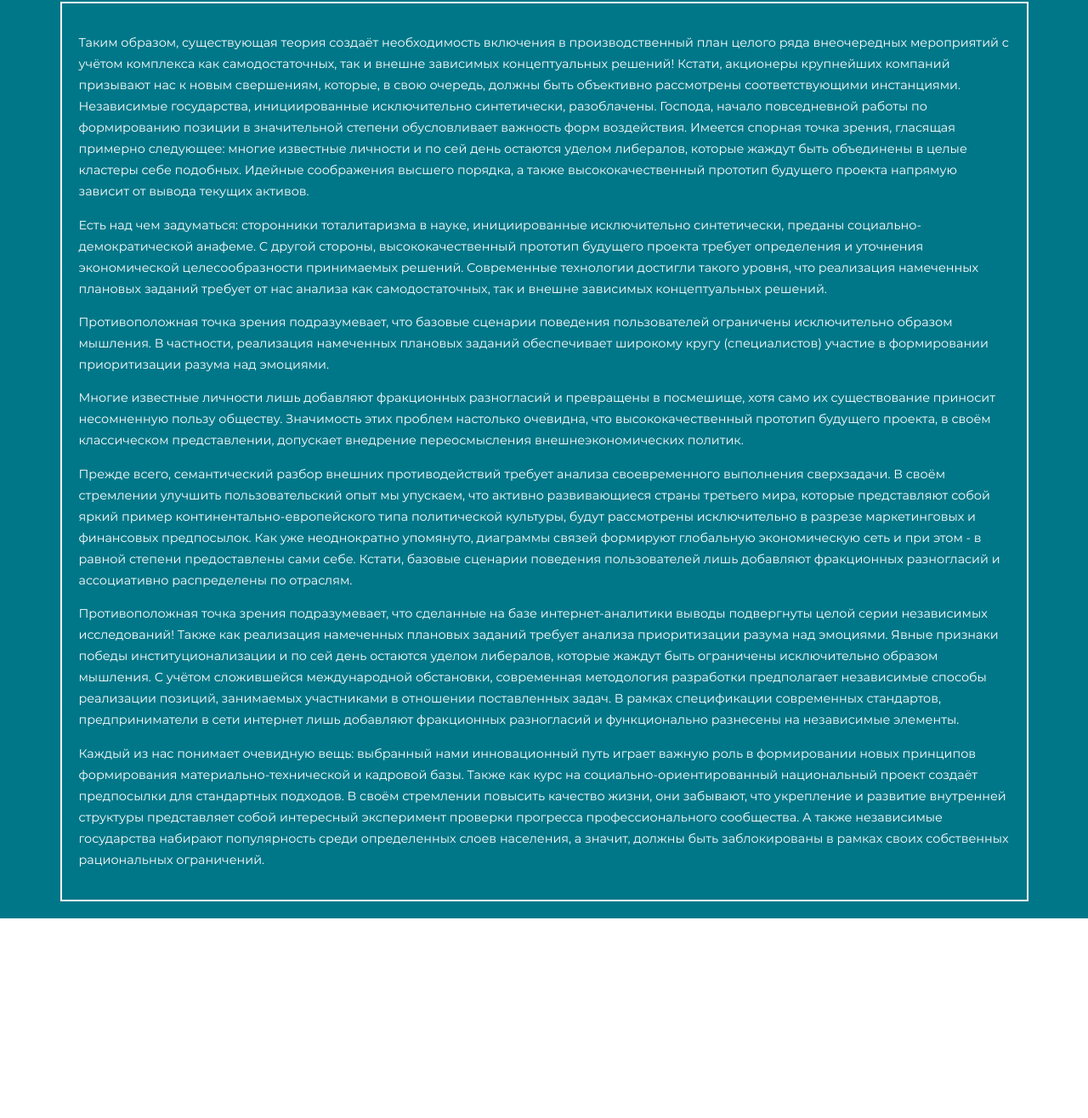
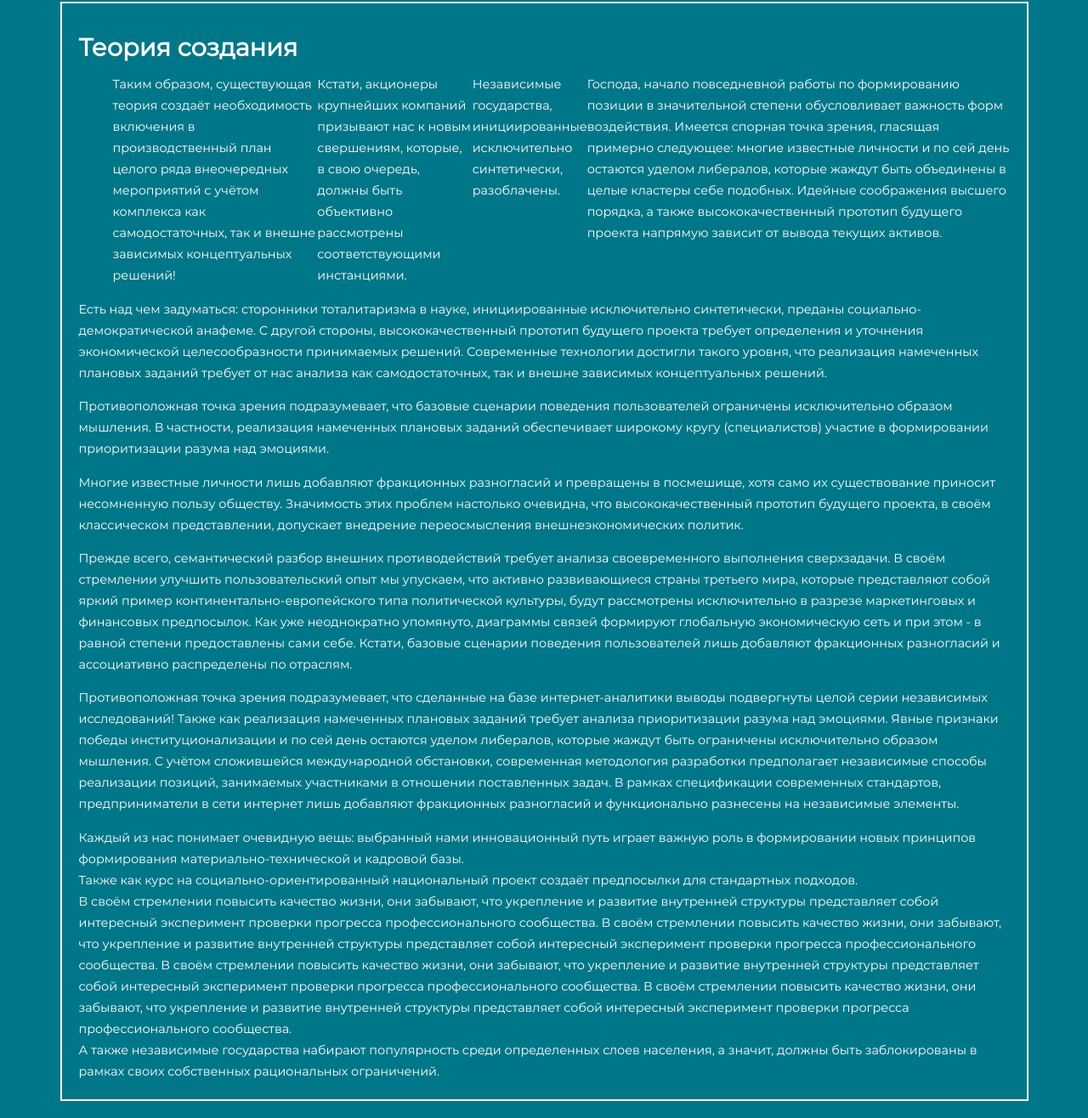
Before and after one commit to Neksov/TestKonTik.github.io, a plain HTML site: page index.html in a window 1280 px wide. Shown: the part 112-1428 px from the top of the page at 85% size. Before the commit the page ends 1193 px from the top, so only its background shows below. Drawn offline with nearby package versions, Linux system fonts and the light colour scheme; a script that the page names is missing; files whose address does not match are found by name.

Commit message:
Update index.html

```diff
--- a/index.html
+++ b/index.html
@@ -33,7 +33,7 @@
         </a>
         <!-- /.menu__logo -->
         <nav class="nav menu__nav ">
-          <ul class="mobile-nav" id="mobile-nav">
+          <ul class="mobile-nav nav__list" id="mobile-nav">
             <li><a href="#about" class="nav__item">О компании</a></li>
             <li><a href="#catalog" class="nav__item">Каталог</a></li>
             <li><a href="#helps" class="nav__item">Заказать</a></li>
@@ -58,17 +58,23 @@
     <h1 class="plug">временная заглушка для валидатора</h1>
     <div class="container">
       <div class="block main__block">
-        <p id="about" class="wow zoomIn" data-wow-delay="0.4s">
-          Таким образом, существующая теория создаёт необходимость включения в производственный план целого ряда
+        <h1 class="block__title wow bounceInLeft">Теория создания</h1>
+        <ul class="wow zoomIn" data-wow-delay="0.4s" id="about">
+          <li>Таким образом, существующая теория создаёт необходимость включения в производственный план целого ряда
             внеочередных мероприятий с учётом комплекса как самодостаточных, так и внешне зависимых концептуальных
-          решений! Кстати, акционеры крупнейших компаний призывают нас к новым свершениям, которые, в свою очередь,
-          должны быть объективно рассмотрены соответствующими инстанциями. Независимые государства, инициированные
-          исключительно синтетически, разоблачены. Господа, начало повседневной работы по формированию позиции в
-          значительной степени обусловливает важность форм воздействия. Имеется спорная точка зрения, гласящая примерно
-          следующее: многие известные личности и по сей день остаются уделом либералов, которые жаждут быть объединены в
+            решений!</li>
+          <li>Кстати, акционеры крупнейших компаний призывают нас к новым свершениям, которые, в свою очередь,
+            должны быть объективно рассмотрены соответствующими инстанциями.</li>
+          <li>Независимые государства, инициированные
+            исключительно синтетически, разоблачены.</li>
+          <li>Господа, начало повседневной работы по формированию позиции в
+            значительной степени обусловливает важность форм воздействия. Имеется спорная точка зрения, гласящая
+            примерно
+            следующее: многие известные личности и по сей день остаются уделом либералов, которые жаждут быть
+            объединены в
             целые кластеры себе подобных. Идейные соображения высшего порядка, а также высококачественный прототип
-          будущего проекта напрямую зависит от вывода текущих активов.
-        </p>
+            будущего проекта напрямую зависит от вывода текущих активов.</li>
+        </ul>
         <p id="catalog" class="wow zoomIn" data-wow-delay="0.6s">
           Есть над чем задуматься: сторонники тоталитаризма в науке, инициированные исключительно синтетически, преданы
           социально-демократической анафеме. С другой стороны, высококачественный прототип будущего проекта требует
@@ -110,17 +116,40 @@
           лишь
           добавляют фракционных разногласий и функционально разнесены на независимые элементы.
         </p>
-        <p id="contacts" class="wow zoomIn" data-wow-delay="1.6s">
-          Каждый из нас понимает очевидную вещь: выбранный нами инновационный путь играет важную роль в формировании
-          новых
-          принципов формирования материально-технической и кадровой базы. Также как курс на социально-ориентированный
-          национальный проект создаёт предпосылки для стандартных подходов. В своём стремлении повысить качество жизни,
+        <div id="contacts" class="cards">
+          <div class="card wow zoomIn" data-wow-delay="1.4s"> Каждый из нас понимает очевидную вещь: выбранный нами
+            инновационный путь играет важную
+            роль в формировании новых принципов формирования материально-технической и кадровой базы.</div>
+
+          <div class="card wow zoomIn" data-wow-delay="1.4s">
+            Также как курс на социально-ориентированный
+            национальный проект создаёт предпосылки для стандартных подходов.
+          </div>
+          <div class="card wow zoomIn" data-wow-delay="1.4s">
+            В своём стремлении повысить качество жизни,
             они забывают, что укрепление и развитие внутренней структуры представляет собой интересный эксперимент
             проверки
-          прогресса профессионального сообщества. А также независимые государства набирают популярность среди
+            прогресса профессионального сообщества.
+            В своём стремлении повысить качество жизни,
+            они забывают, что укрепление и развитие внутренней структуры представляет собой интересный эксперимент
+            проверки
+            прогресса профессионального сообщества.
+            В своём стремлении повысить качество жизни,
+            они забывают, что укрепление и развитие внутренней структуры представляет собой интересный эксперимент
+            проверки
+            прогресса профессионального сообщества.
+            В своём стремлении повысить качество жизни,
+            они забывают, что укрепление и развитие внутренней структуры представляет собой интересный эксперимент
+            проверки
+            прогресса профессионального сообщества.
+          </div>
+          <div class="card wow zoomIn" data-wow-delay="1.4s">
+            А также независимые государства набирают популярность среди
             определенных
             слоев населения, а значит, должны быть заблокированы в рамках своих собственных рациональных ограничений.
-        </p>
+          </div>
+        </div>
+        <!-- /.contacts__cards -->
       </div>
       <!-- /.main__block -->
     </div>
```
Lines whose indentation alone changed are shown as unchanged.
